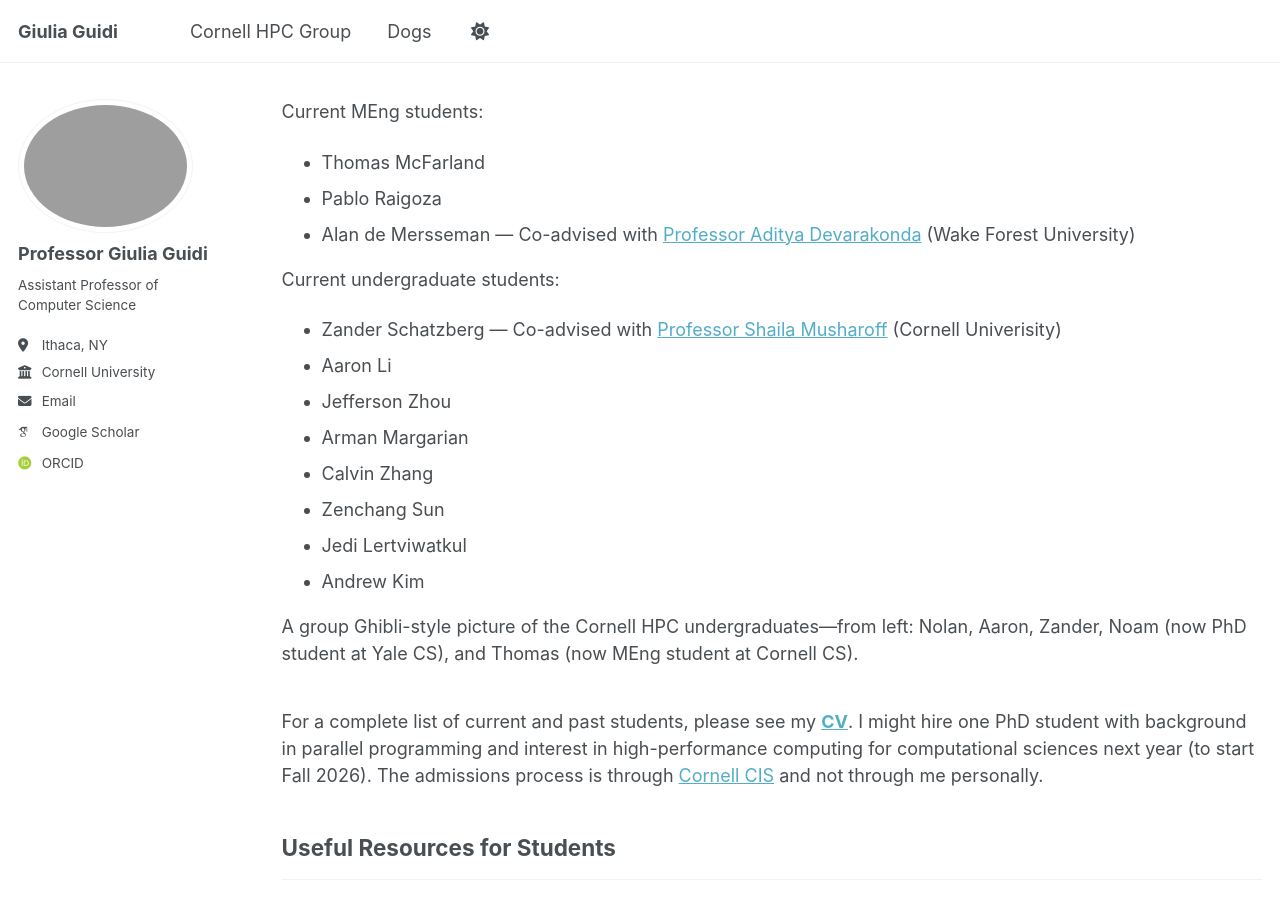
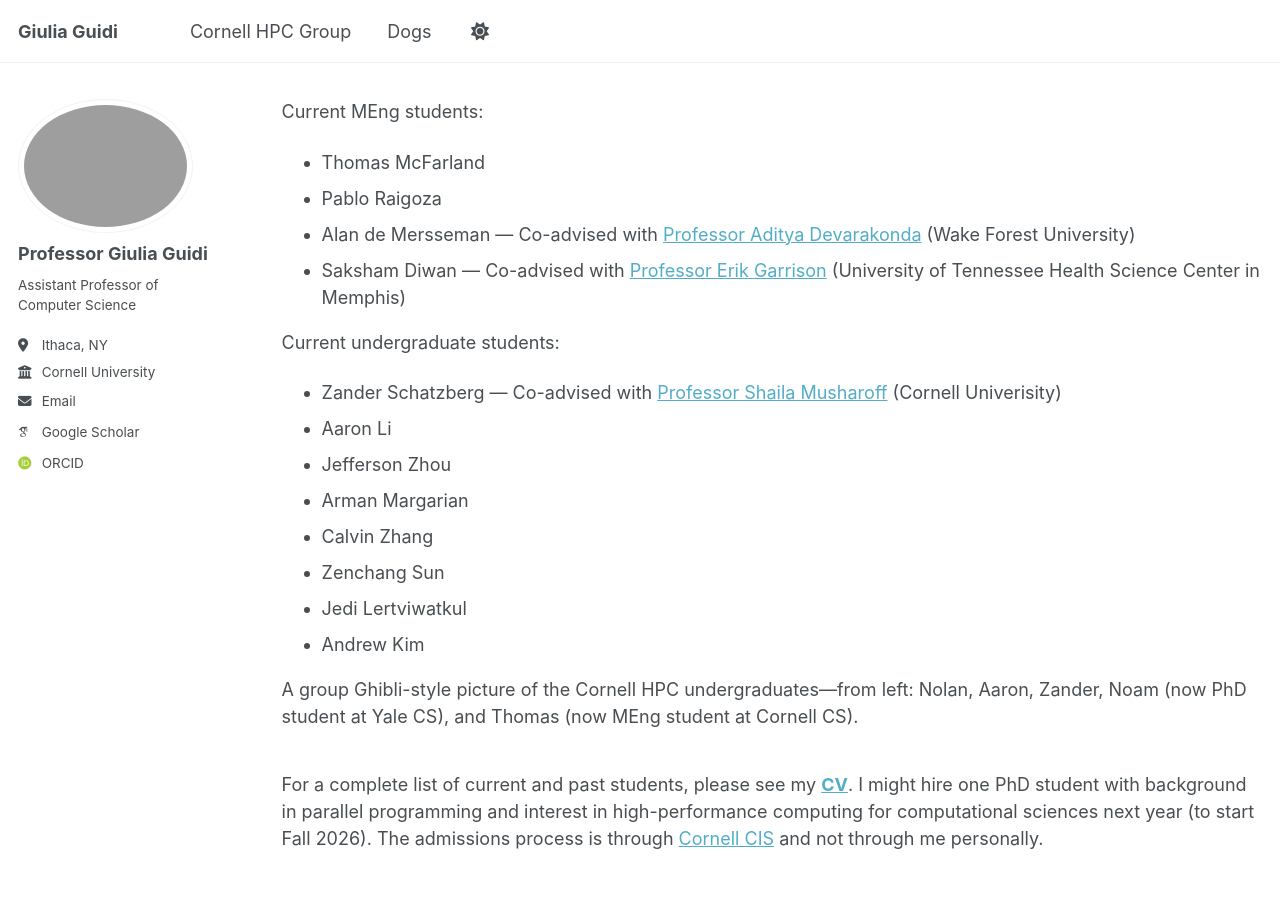
Before and after one commit to giuliaguidi/giuliaguidi.github.io, a Jekyll site: the page built from _pages/hpcgroup.html, in a window 1280 px wide and 900 px high, scrolled down 469 px. Built offline with Jekyll 4.4.1, drawn with Linux system fonts in a browser that asks for light colours; some web fonts are replaced.

Commit message:
Update hpcgroup.html

```diff
--- a/_pages/hpcgroup.html
+++ b/_pages/hpcgroup.html
@@ -70,6 +70,7 @@ author_profile: true
         <li>Thomas McFarland</li>
         <li>Pablo Raigoza</li>
         <li>Alan de Mersseman &mdash; Co-advised with <a href="https://cs.wfu.edu/people/faculty/aditya-devarakonda/">Professor Aditya Devarakonda</a> (Wake Forest University)</li>
+        <li>Saksham Diwan &mdash; Co-advised with <a href="http://hypervolu.me/~erik/erik_garrison.html">Professor Erik Garrison</a> (University of Tennessee Health Science Center in Memphis)</li>
     </ul>
 
     <!-- <div style="height: 20px;"></div> -->
```
